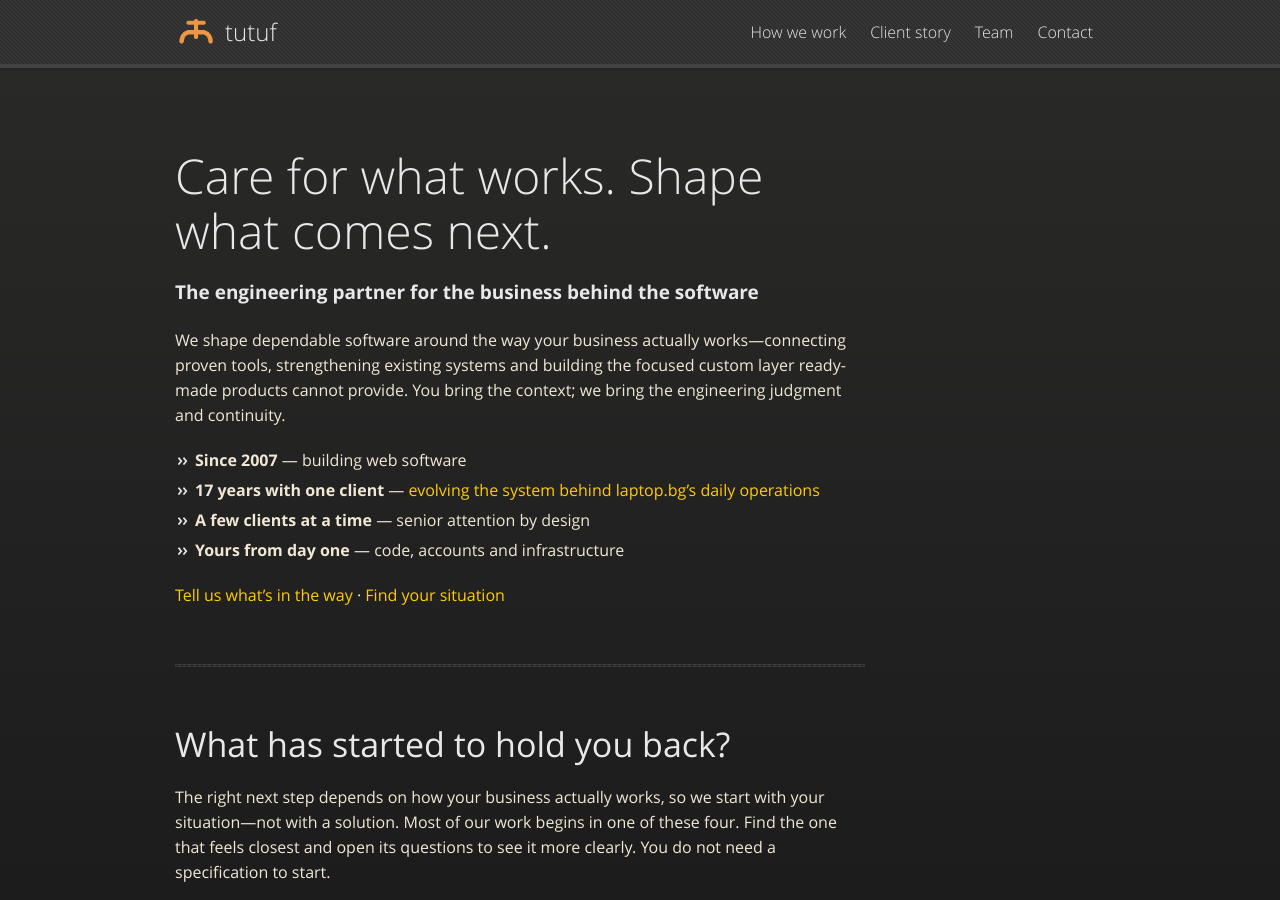
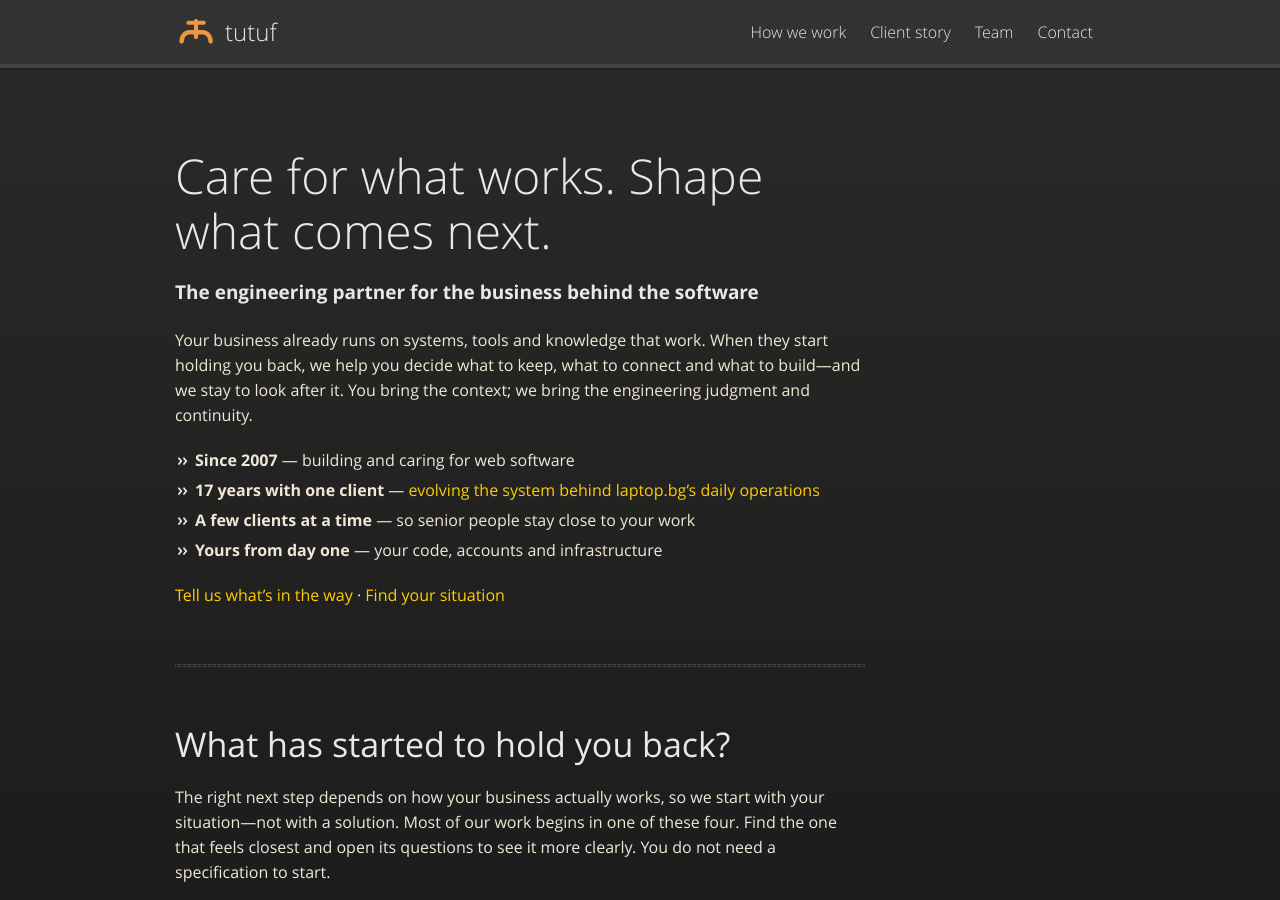
Before and after one commit to tutuf/tutuf.github.io, a Jekyll site: the page built from index.md, in a window 1280 px wide and 900 px high. Built offline with Jekyll 4.4.1, drawn with Linux system fonts in a browser that asks for light colours.

Commit message:
Lead the hero with the client's situation
The hero paragraph now starts from the systems the business already
relies on and when they start holding it back, leading into the
situations section. Two proof points now say what they mean for the
client.

Co-Authored-By: Claude Opus 5.5 <noreply@anthropic.com>

```diff
--- a/index.md
+++ b/index.md
@@ -8,12 +8,12 @@ image: /images/og-image.png
 
 **The engineering partner for the business behind the software**
 
-We shape dependable software around the way your business actually works—connecting proven tools, strengthening existing systems and building the focused custom layer ready-made products cannot provide. You bring the context; we bring the engineering judgment and continuity.
+Your business already runs on systems, tools and knowledge that work. When they start holding you back, we help you decide what to keep, what to connect and what to build—and we stay to look after it. You bring the context; we bring the engineering judgment and continuity.
 
-* **Since 2007** — building web software
+* **Since 2007** — building and caring for web software
 * **17 years with one client** — [evolving the system behind laptop.bg’s daily operations](/work/laptop-bg/)
-* **A few clients at a time** — senior attention by design
-* **Yours from day one** — code, accounts and infrastructure
+* **A few clients at a time** — so senior people stay close to your work
+* **Yours from day one** — your code, accounts and infrastructure
 
 [Tell us what’s in the way](mailto:hi@tutuf.com?subject=What%E2%80%99s%20in%20the%20way) · [Find your situation](#what-has-started-to-hold-you-back)
 
```
